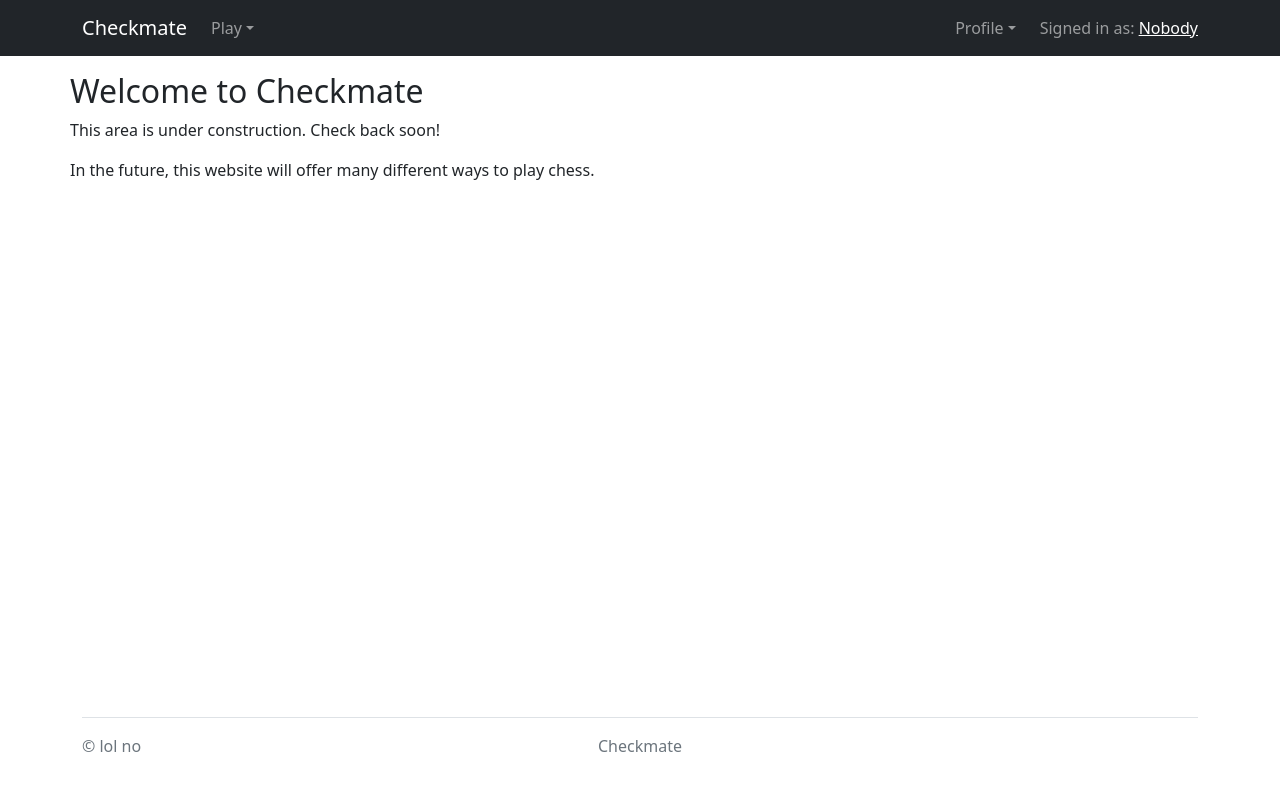
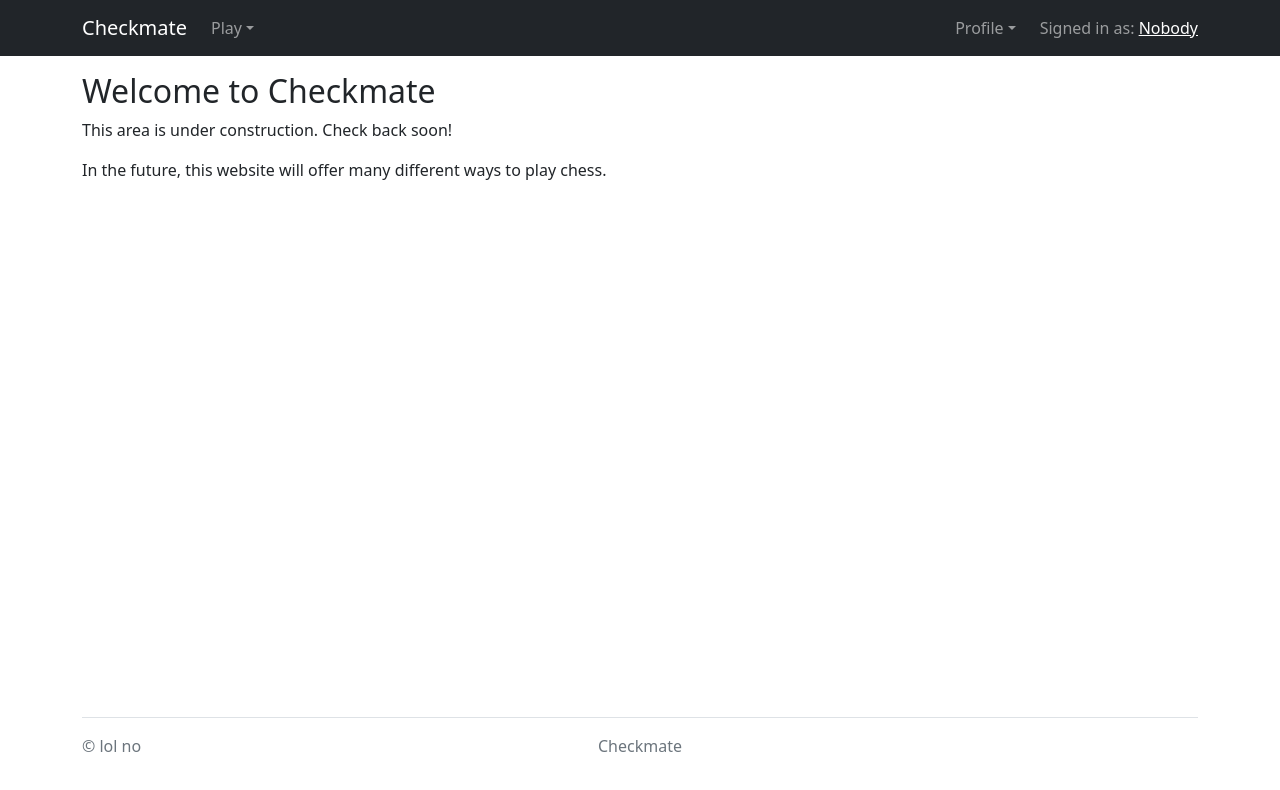
Before and after one commit to Ultrasonic1209/chess-app-frontend, a React (Create React App) app: page / in a window 1280 px wide. Shown: the top 790 px of the page. Built offline with nearby package versions, Linux system fonts and the light colour scheme.

Commit message:
fix padding

```diff
--- a/src/App.css
+++ b/src/App.css
@@ -1,4 +1,6 @@
 #mainContainer {
-    padding: 1rem 0;
     min-height: calc(97vh - 2.5rem - 75px);
 }
+#mainContainer > main {
+    padding: 1rem 0;
+}
```
